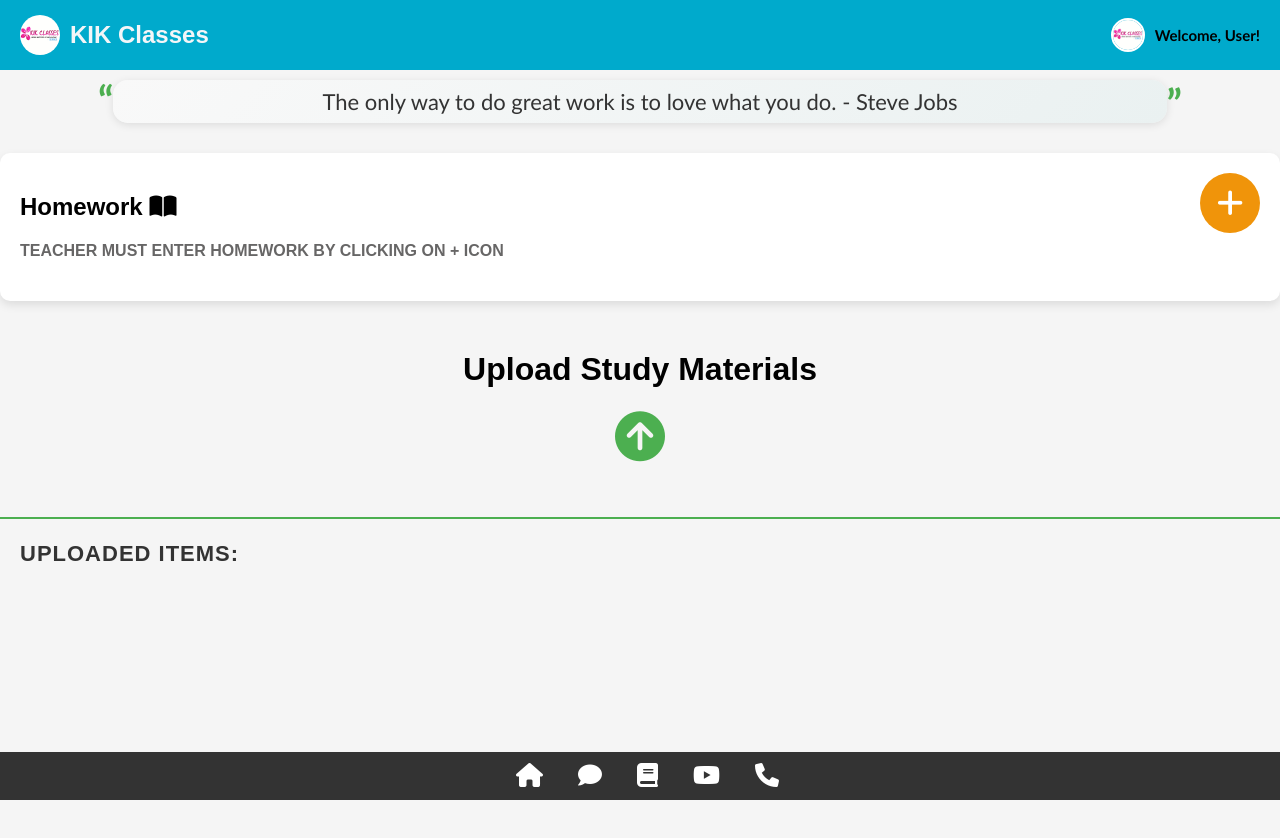
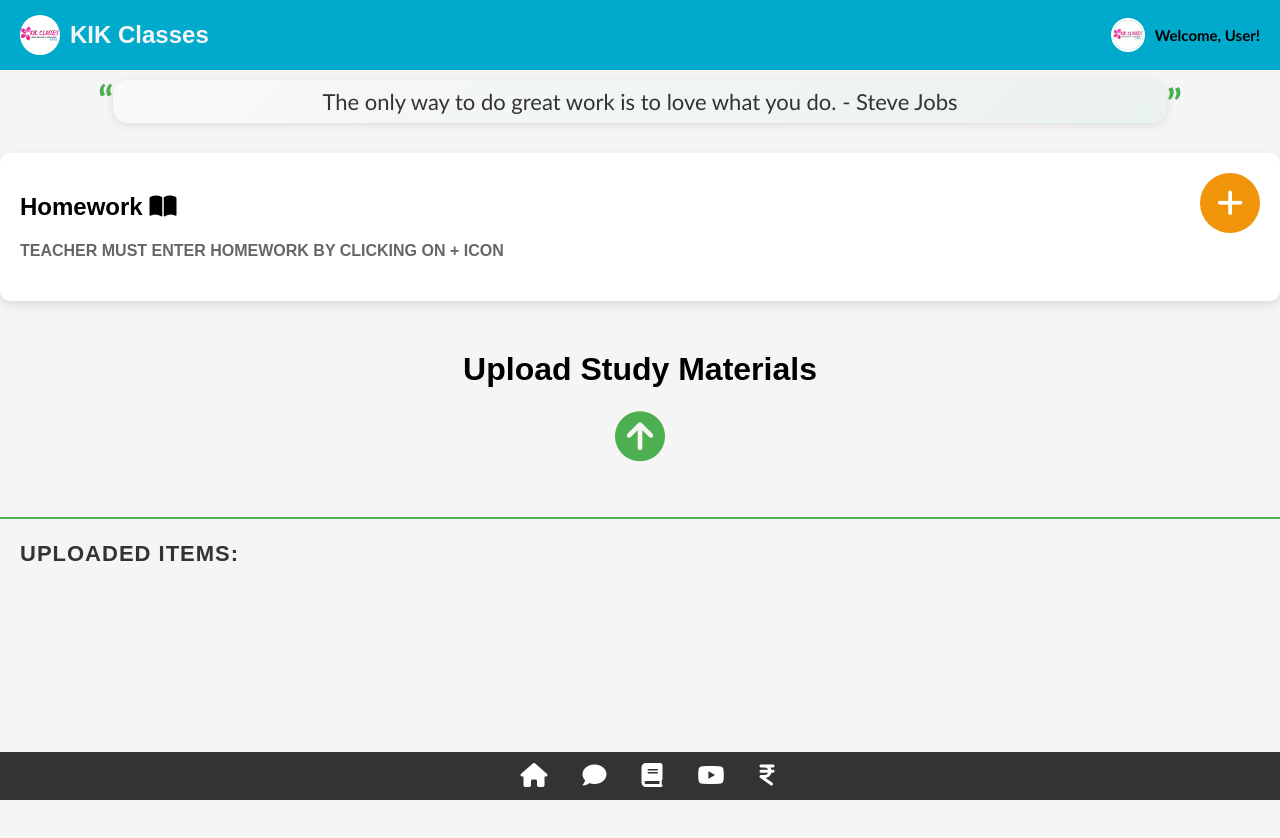
Before and after one commit to Anjanchaubey/PENANCE, a plain HTML site: page INDEX.HTML in a window 1280 px wide. Drawn offline with Linux system fonts and the light colour scheme; no server answers.

Commit message:
Update INDEX.HTML

```diff
--- a/INDEX.HTML
+++ b/INDEX.HTML
@@ -544,7 +544,7 @@ a:active {
         <div class="status-bar-item"><a href="chat.html"><i class="fas fa-comment"></i></a></div>
         <div class="status-bar-item"><a href="s_material.html"><i class="fas fa-book"></i></a></div>
         <div class="status-bar-item"><a href="https://www.youtube.com/@KIK_CLASSES"><i class="fa-brands fa-youtube"></i></a></div>
-        <div class="status-bar-item"><a href="contact.html"><i class="fa-solid fa-phone"></i></a></div>
+        <div class="status-bar-item"><a href="pay.html"><i class="fa-solid fa-indian-rupee-sign"></i></a></div>
     </div>
 
     <script type="module">
```
